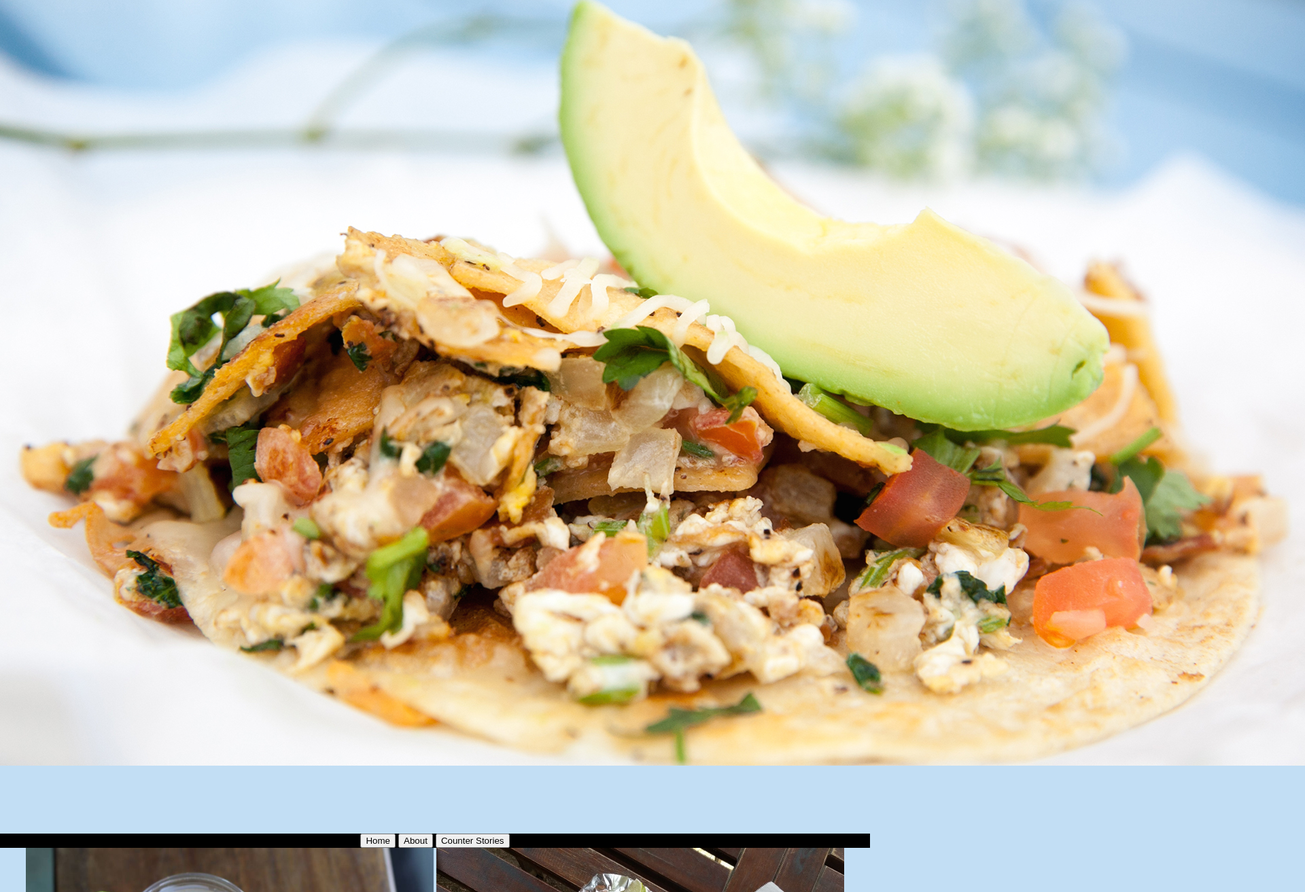
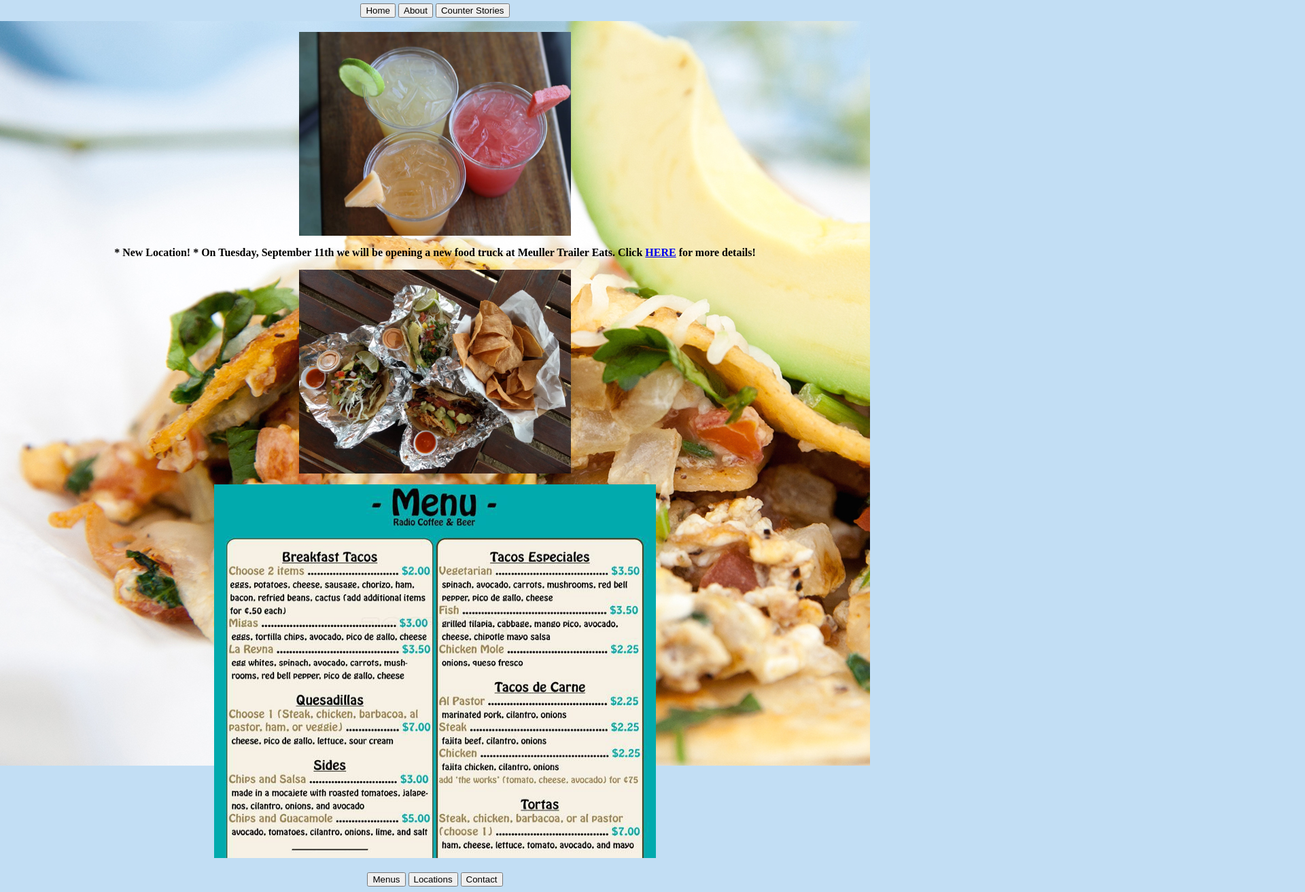
Before and after one commit to alexmdunagin/checkpoint-1, a plain HTML site: page index.html in a window 1280 px wide. Shown: the top 1313 px of the page at 68% size, 1920 px wide, since content can reach past the window. Drawn offline with Linux system fonts and the light colour scheme.

Commit message:
10th push

```diff
--- a/index.html
+++ b/index.html
@@ -1,29 +1,26 @@
 <html>
 <head>
  <title>Veracruz All Natural</title>
- <link rel="stylesheet" href="./checkpoint-1/style.css">
- <link rel="stylesheet" href="./checkpoint-1/html/index.html">
-</head>
+ <link rel="stylesheet" href="./style.css">
+ </head>
 <body>
-    <img src="migas_wordpress.jpg" alt="background">
-</body>
-    <center>
-        <div class="topnav">
+        <p class="topnav">
             <button>Home</button>
             <button>About</button>
             <button>Counter Stories</button>
-        </div>
-    </center>
+        </p>
 </main>
-    <center>
-        <img src="veracruz-juices.jpg" alt="juice" style="height: 500px; width: 600px;">
-        <img src="veracruz-food.jpg" alt="food" style="height: 500px; width: 600px;">
-        <img src="Veracruz-Menu.jpg" alt="menu">
-    </center>
+        <p class="juices"><img src="veracruz-juices.jpg" alt="juices" style="height: 300px; width: 400px;"></p>
+    <b>* New Location! * On Tuesday, September 11th we will be opening a new food truck at Meuller Trailer Eats. Click <a href="here.html">HERE</a> for more details!</b>
+        <p class="food"><img src="veracruz-food.jpg" alt="food" style="height: 300px; width: 400px;"></p>
+        <p class="menu"><img src="Veracruz-Menu.jpg" alt="menu" style="height: 550px; width: 650px;"></p>
 </main>
     <footer>
-        <center>
-            <button>Locations</button>
-        </center>
+        <p class="bottomnav">
+                <button>Menus</button>
+                <button>Locations</button>
+                <button>Contact</button>
+        </p>
     </footer>
+</body>
 </html>
--- a/style.css
+++ b/style.css
@@ -1,28 +1,41 @@
 body {
-    background-image: url("../img/migas_wordpress.jpg");
+    background-image: url("./migas_wordpress.jpg");
     height: 100%;
-    background-position: center;
+    width: 100%;
+    background-position: contain;
     background-repeat: no-repeat;
-    background-size: contain;
+    background-size: auto;
     margin: 0px;
-    background-color: #C2DEF4;
+    background-color:#C2DEF4;
     font-family: 'Times New Roman', Times, serif;
-    color: white;
+    color: black;
+    text-align: center;
 }
 
-div {
-    margin-top: 0px;
-    margin-right: 10px;
-    margin-bottom: 15px;
-    margin-left: 750px;
-    color: black;
+p {
+    text-align: center;
+  }
+
+.topnav {
+    background-color: #C2DEF4;
+    padding-top: 5px;
+    padding-bottom: 5px;
 }
 
-.topnav {
-    background-color: black;
-    color: white;
-    margin-top: 100px;
-    margin-right: 0px;
-    margin-bottom: 0px;
-    margin-left: 0px;
+.bottomnav {
+    background-color: #C2DEF4;
+    padding-top: 5px;
+    padding-bottom: 5px;
 }
+
+.juices {
+    position: left;
+}
+
+.food {
+    position: right;
+}
+
+.menu {
+    align-content: center;
+}
```
